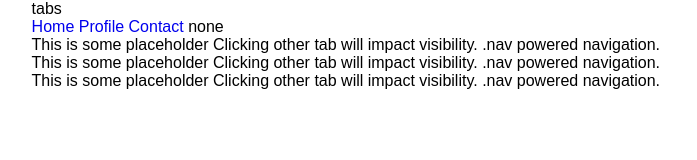
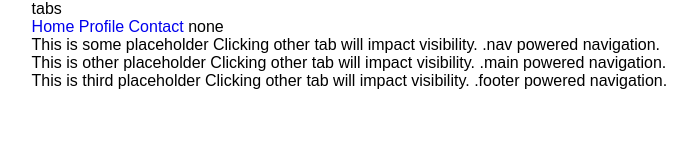
Before and after one commit to vomkaraxioned/task-2, a plain HTML site: page index.html in a window 1280 px wide. Shown: the whole page, without its empty margins (58-755 px from the left). Drawn offline with Linux system fonts and the light colour scheme.

Commit message:
html changes

```diff
--- a/index.html
+++ b/index.html
@@ -39,12 +39,12 @@
                             <span class="keyword">.nav</span> powered navigation.
                         </p>
                         <p class="description">
-                            <span class="title">This is some placeholder</span> Clicking other tab will impact visibility.
-                            <span class="keyword">.nav</span> powered navigation.
+                            <span class="title">This is other placeholder</span> Clicking other tab will impact visibility.
+                            <span class="keyword">.main</span> powered navigation.
                         </p>
                         <p class="description">
-                            <span class="title">This is some placeholder</span> Clicking other tab will impact visibility.
-                            <span class="keyword">.nav</span> powered navigation.
+                            <span class="title">This is third placeholder</span> Clicking other tab will impact visibility.
+                            <span class="keyword">.footer</span> powered navigation.
                         </p>
                     </div>
                 </div>
```
